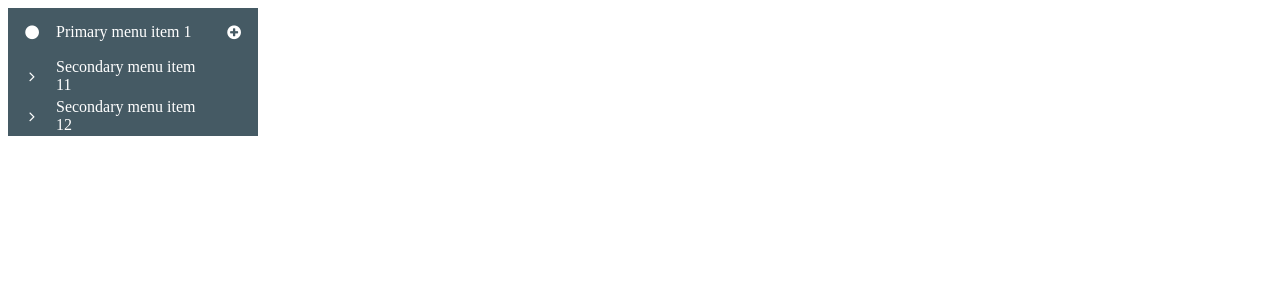
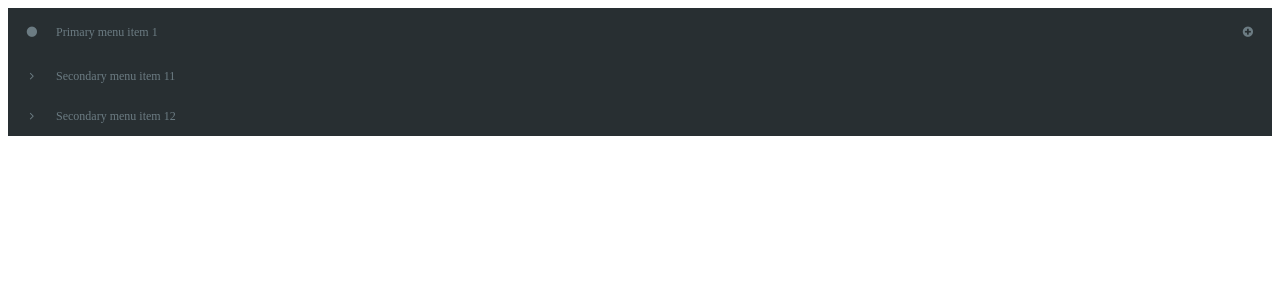
Before and after one commit to minhtrung2606-work/ng2-skeleton, an Angular app: page / in a window 1280 px wide. Shown: the top 300 px of the page. Built offline with nearby package versions, Linux system fonts and the light colour scheme.

Commit message:
Update color style of LeftNavMenuItem and make it depend on outer width

```diff
--- a/src/app/components/left-nav/left-nav-menu-item/left-nav-menu-item.component.css
+++ b/src/app/components/left-nav/left-nav-menu-item/left-nav-menu-item.component.css
@@ -2,6 +2,7 @@
 .left-nav-menu-item-component {
   position: relative;
   display: inline-block;
+  width: 100%;
 }
 
 /*Elements in group*/
@@ -9,16 +10,17 @@
 .left-nav-menu-item-component .secondary-item {
   display: flex;
   align-items: center;
-  background-color: #455A64;
-  color: #FFFFFF;
+  background-color: #282f32;
+  color: #6c7c83;
+  font-size: 12px;
   cursor: pointer;
 }
 .left-nav-menu-item-component .label {
-  width: 154px;
+  width: calc(100% - 96px);
   opacity: 1;
   display: flex;
   align-items: center;
-  transition: width 250ms, font-size 0ms 250ms, opacity 250ms;
+  transition: width 250ms, font-size 0ms 250ms, opacity 150ms;
 }
 .left-nav-menu-item-component .start-icon,
 .left-nav-menu-item-component .end-icon {
@@ -55,6 +57,7 @@
 /*States*/
 /*--Collapsed*/
 .left-nav-menu-item-component.collapsed {
+  width: 48px;
 }
 .left-nav-menu-item-component.collapsed .label {
   min-height: 0;
@@ -62,6 +65,9 @@
   height: 0;
   opacity: 0;
   font-size: 0;
+}
+.left-nav-menu-item-component.collapsed,
+.left-nav-menu-item-component.collapsed .label {
   transition: width 250ms;
 }
 .left-nav-menu-item-component.collapsed .end-icon {
```
